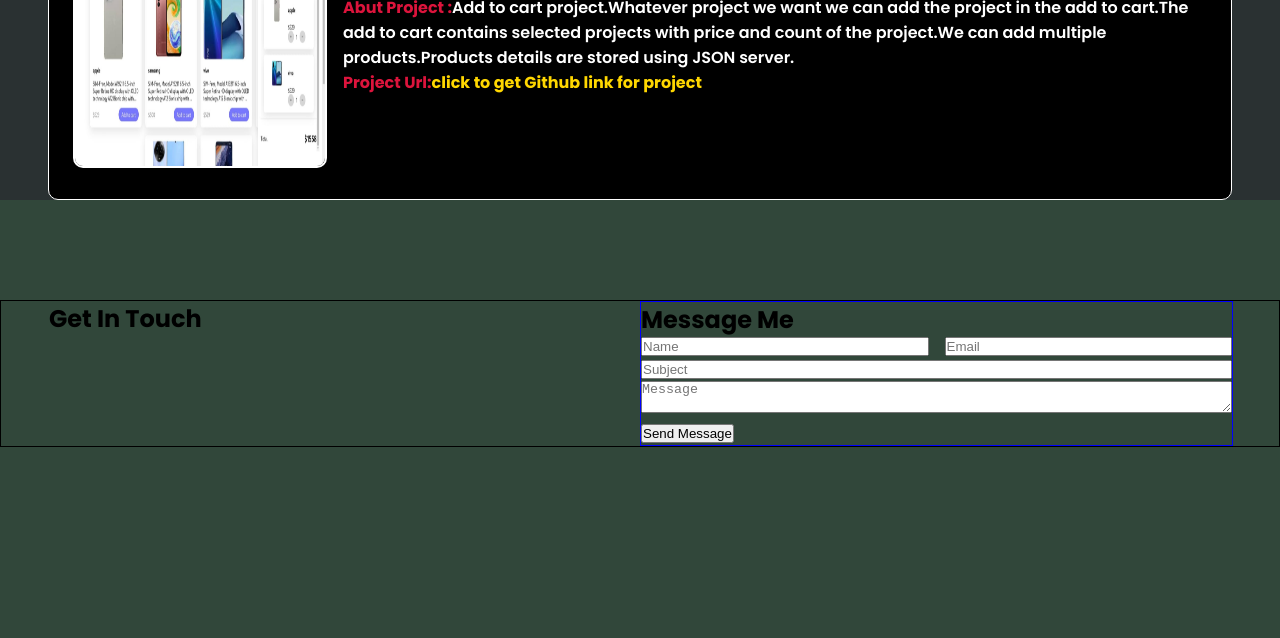
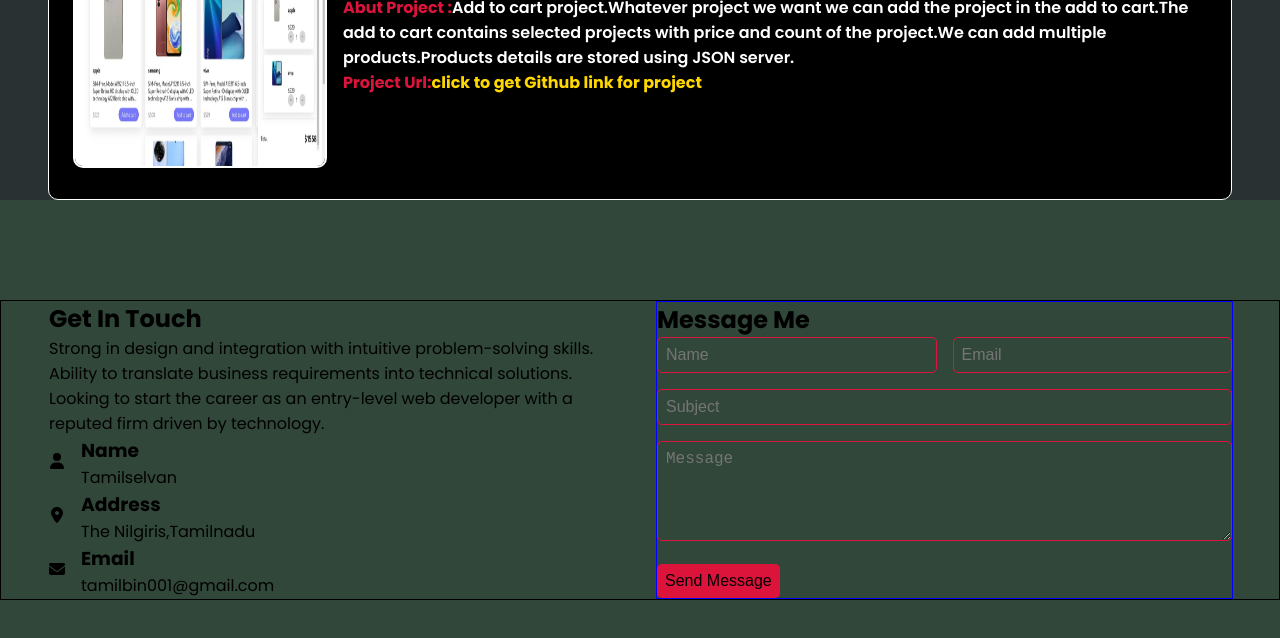
Before and after one commit to TamilselvanChandrakumar/my-portfolio, a React (Vite) app in the folder portfolio-app/: page / in a window 1280 px wide. Shown: the part 3756-4394 px from the top of the page. Built offline with nearby package versions, Linux system fonts and the light colour scheme.

Commit message:
first commit

```diff
--- a/portfolio-app/src/component/contact/Contact.css
+++ b/portfolio-app/src/component/contact/Contact.css
@@ -8,22 +8,80 @@
   padding: 0 3rem 0;
   display: grid;
   grid-template-columns: repeat(2, 1fr);
+  gap: 2rem;
   border: 1px solid black;
 }
+/*  */
+.getintouch-detail {
+  display: flex;
+  gap: 1rem;
+}
+.getintouch-icon {
+  align-self: center;
+}
+/*  */
 .contact-rightcol {
   width: 100%;
   border: 1px solid blue;
 }
+.form-container {
+  display: flex;
+  flex-direction: column;
+  gap: 1rem;
+}
 
 .form-container input {
   width: 100%;
+  padding: 0.5rem;
   box-sizing: border-box;
+  background-color: transparent;
+  border: 1px solid crimson;
+  color: var(--font-seconday-color);
+  font-size: 1rem;
+  font-weight: 500;
+  border-radius: 5px;
 }
 .name-input {
   display: flex;
   gap: 1rem;
 }
 .form-container textarea {
+  padding: 0.5rem;
   width: 100%;
   box-sizing: border-box;
+  height: 100px;
+  background-color: transparent;
+  border: 1px solid crimson;
+  font-size: 1rem;
+  font-weight: 500;
+  color: var(--font-seconday-color);
+  border-radius: 5px;
 }
+.form-container button {
+  padding: 0.5rem;
+  border-radius: 5px;
+  border: none;
+  color: var(--font-dark-color);
+  background-color: crimson;
+  font-size: 1rem;
+  font-weight: 500;
+}
+
+@media (max-width: 900px) {
+  .contact-container {
+    display: grid;
+    grid-template-columns: 1fr;
+  }
+}
+@media (max-width: 600px) {
+  #contact {
+    height: auto;
+  }
+  .contact-container {
+    padding: 0 1rem 0;
+  }
+  .name-input {
+    display: flex;
+    flex-direction: column;
+  }
+}
--- a/portfolio-app/src/component/contact/Contact.jsx
+++ b/portfolio-app/src/component/contact/Contact.jsx
@@ -1,5 +1,8 @@
 import React from "react";
 import "../contact/Contact.css";
+import { FaUser } from "react-icons/fa6";
+import { FaLocationDot } from "react-icons/fa6";
+import { FaEnvelope } from "react-icons/fa6";
 
 const Contact = () => {
   return (
@@ -8,6 +11,39 @@ const Contact = () => {
         <div className="contact-container">
           <div className="contact-leftcol">
             <h1>Get In Touch</h1>
+            <p>
+              Strong in design and integration with intuitive problem-solving
+              skills. Ability to translate business requirements into technical
+              solutions. Looking to start the career as an entry-level web
+              developer with a reputed firm driven by technology.
+            </p>
+            <div className="getintouch-detail">
+              <div className="getintouch-icon">
+                <FaUser></FaUser>
+              </div>
+              <div>
+                <h3>Name</h3>
+                <p>Tamilselvan</p>
+              </div>
+            </div>
+            <div className="getintouch-detail">
+              <div className="getintouch-icon">
+                <FaLocationDot></FaLocationDot>
+              </div>
+              <div>
+                <h3>Address</h3>
+                <p>The Nilgiris,Tamilnadu</p>
+              </div>
+            </div>
+            <div className="getintouch-detail">
+              <div className="getintouch-icon">
+                <FaEnvelope></FaEnvelope>
+              </div>
+              <div>
+                <h3>Email</h3>
+                <p>tamilbin001@gmail.com</p>
+              </div>
+            </div>
           </div>
           <div className="contact-rightcol">
             <h1>Message Me</h1>
```
